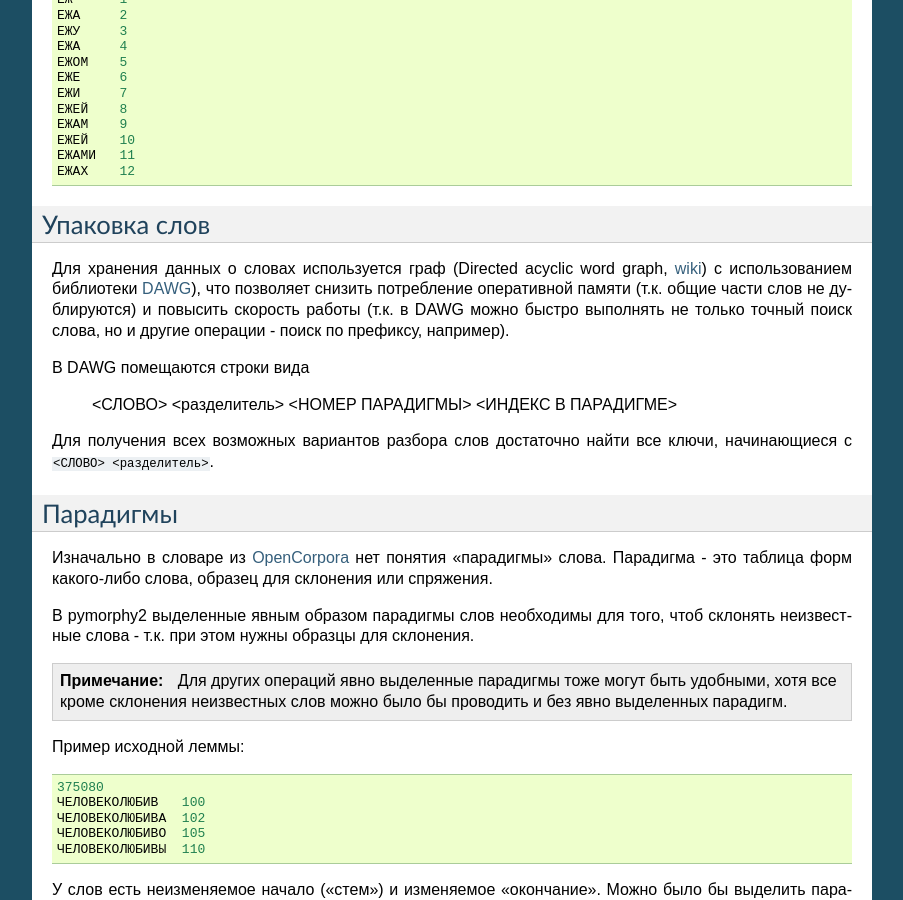
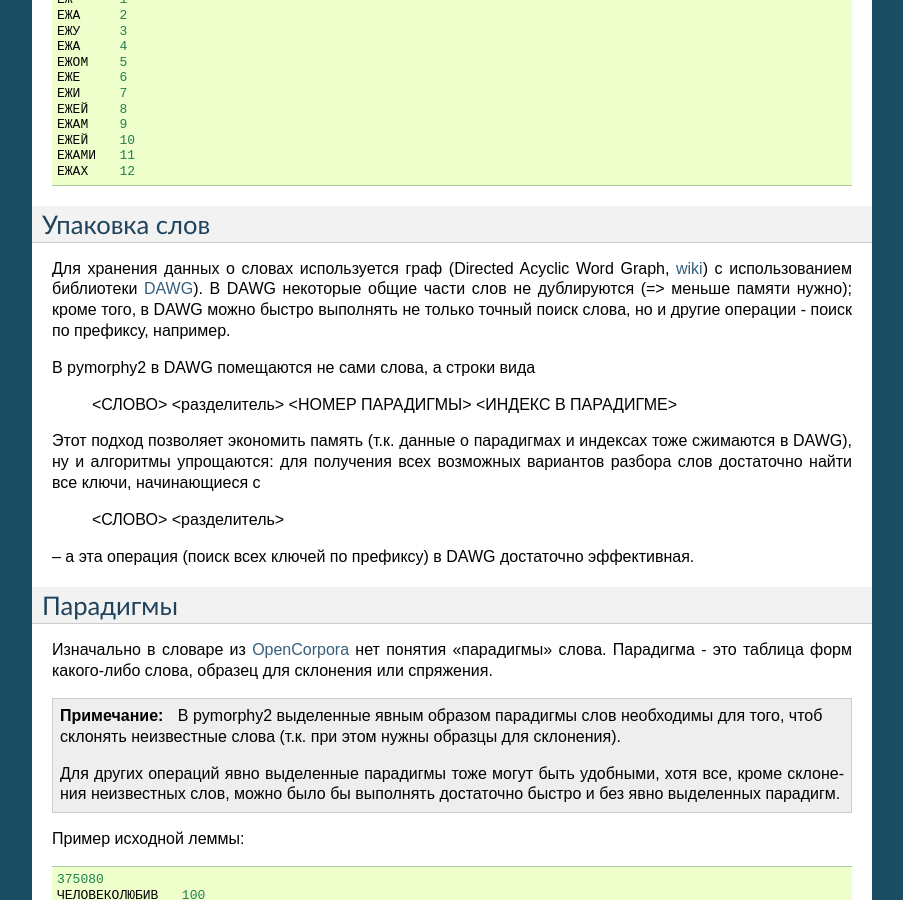
Before and after one commit to pymorphy2/pymorphy2, a Sphinx documentation site: the page built from docs/internals/dict.rst, in a window 1280 px wide and 900 px high, scrolled down 855 px. Shown: the whole window, without its empty margins (198-1101 px from the left). Built offline with Sphinx 7.4.7, drawn with Linux system fonts in a browser that asks for light colours.

Commit message:
еще улучшения в документации

```diff
--- a/docs/index.rst
+++ b/docs/index.rst
@@ -8,7 +8,7 @@ pymorphy2 - наследник pymorphy_. Цели и задачи:
 * большая скорость работы и меньшее потребление памяти за счет
   выбора более подходящих структур данных;
 * преобразование слов из одной формы в другую даже между разными частями речи;
-* полная поддержка буквы ё;
+* полная :ref:`поддержка <umlauts>` буквы ё;
 * возможность обновления словарей;
 * выделение поддержки django в отдельный пакет.
 
--- a/docs/internals/dict.rst
+++ b/docs/internals/dict.rst
@@ -64,19 +64,25 @@
 Упаковка слов
 -------------
 
-Для хранения данных о словах используется граф (Directed acyclic word graph,
+Для хранения данных о словах используется граф (Directed Acyclic Word Graph,
 `wiki <http://en.wikipedia.org/wiki/Directed_acyclic_word_graph>`__)
-с использованием библиотеки DAWG_), что позволяет снизить
-потребление оперативной памяти (т.к. общие части слов не дублируются)
-и повысить скорость работы (т.к. в DAWG можно быстро выполнять не только
-точный поиск слова, но и другие операции - поиск по префиксу, например).
+с использованием библиотеки DAWG_). В DAWG некоторые общие части слов не
+дублируются (=> меньше памяти нужно); кроме того, в DAWG можно быстро
+выполнять не только точный поиск слова, но и другие операции - поиск
+по префиксу, например.
 
-В DAWG помещаются строки вида
+В pymorphy2 в DAWG помещаются не сами слова, а строки вида
 
     <СЛОВО> <разделитель> <НОМЕР ПАРАДИГМЫ> <ИНДЕКС В ПАРАДИГМЕ>
 
-Для получения всех возможных вариантов разбора слов достаточно найти
-все ключи, начинающиеся с ``<СЛОВО> <разделитель>``.
+Этот подход позволяет экономить память (т.к. данные о парадигмах
+и индексах тоже сжимаются в DAWG), ну и алгоритмы упрощаются: для
+получения всех возможных вариантов разбора слов достаточно найти
+все ключи, начинающиеся с
+
+    <СЛОВО> <разделитель>
+
+-- а эта операция (поиск всех ключей по префиксу) в DAWG достаточно эффективная.
 
 .. _DAWG: https://github.com/kmike/DAWG
 
@@ -87,14 +93,14 @@
 Парадигма - это таблица форм какого-либо слова, образец для склонения
 или спряжения.
 
-В pymorphy2 выделенные явным образом парадигмы слов необходимы для того,
-чтоб склонять неизвестные слова - т.к. при этом нужны образцы для склонения.
-
 .. note::
 
+    В pymorphy2 выделенные явным образом парадигмы слов необходимы для того,
+    чтоб склонять неизвестные слова (т.к. при этом нужны образцы для склонения).
+
     Для других операций явно выделенные парадигмы тоже могут быть удобными,
-    хотя все кроме склонения неизвестных слов можно было бы проводить
-    и без явно выделенных парадигм.
+    хотя все, кроме склонения неизвестных слов, можно было бы выполнять
+    достаточно быстро и без явно выделенных парадигм.
 
 Пример исходной леммы::
 
@@ -197,12 +203,13 @@
 
 Все слова хранятся в ``dawg.RecordDAWG``::
 
-       dawg.RecordDAWG(
+       dawg.RecordDAWG
+
            'word1': (para_id1, para_index1),
            'word1': (para_id2, para_index2),
            'word2': (para_id1, para_index1),
            ...
-       )
+
 
 В DAWG эти слова занимают примерно 5M памяти.
 
```
Also changed, not shown: docs/internals/umlauts.rst (+8 -2 lines).
